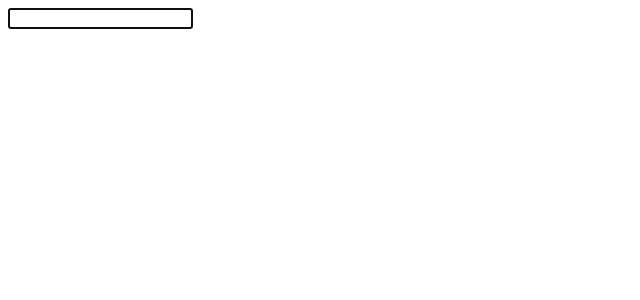
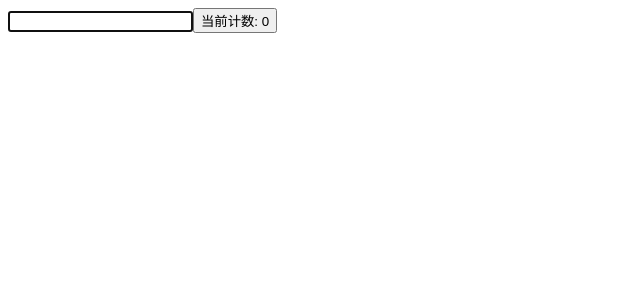
Before and after one commit to jobinben/Vue3-learning, a Vue app in the folder Vue3/: page / in a window 1280 px wide. Shown: the top 300 px of the page, without its empty margins (0-640 px from the left). Built offline with nearby package versions, Linux system fonts and the light colour scheme.

Commit message:
指令的生命周期

```diff
--- a/Vue3/src/components/21_directive自定义指令/Home.vue
+++ b/Vue3/src/components/21_directive自定义指令/Home.vue
@@ -2,20 +2,63 @@
 <template>
     <div>
         <input type="text" v-focus>
+        <button v-jobin.abc.trim="'i am custom direactive!'" v-if="counter < 2" @click="counter++">当前计数: {{counter}}</button>
     </div>
 </template>
 
 <script>
+import { ref } from "vue"
 export default {
     // 局部指令注册
-    // directives: {
-    //     focus: {
-    //         mounted(el, bindings, vnode, preVnode) {
-    //             console.log('input focus')
-    //             el.focus()
-    //         },
-    //     }
-    // }
+    directives: {
+        focus: {
+            mounted(el, bindings, vnode, preVnode) {
+                console.log('input focus')
+                el.focus()
+            },
+        },
+
+        jobin: {
+            created(el, bindings, vnode, preVnode) {
+                console.log('create', el, bindings, vnode, preVnode)
+                console.log('指令修饰符', bindings.modifiers)
+                console.log('指令值', bindings.value)
+
+            },
+            beforeMount() {
+                console.log('direactive beforeMount')
+            },
+            mounted() {
+                console.log('direactive mounted')
+
+            },
+            beforeUpdate() {
+                console.log('direactive beforeUpdate')
+
+            },
+            updated() {
+                console.log('direactive beforeMount')
+
+            },
+            beforeUnmount() {
+                console.log('direactive beforeUnmount')
+
+            },
+            unmounted() {
+                console.log('direactive unmounted')
+
+            },
+        }
+
+    },
+
+    setup() {
+        const counter = ref(0)
+        return {
+            counter
+        }
+    }
+
 }
 </script>
 <style scoped>
--- a/Vue3/src/main.js
+++ b/Vue3/src/main.js
@@ -6,10 +6,10 @@ const app = createApp(App)
 
 
 // 全局指令
-app.directive('focus', {
-    mounted(el, bindings, vnode, preVnode) {
-        el.focus()
-    }
-})
+// app.directive('focus', {
+//     mounted(el, bindings, vnode, preVnode) {
+//         el.focus()
+//     }
+// })
 
 app.mount('#app')
```
